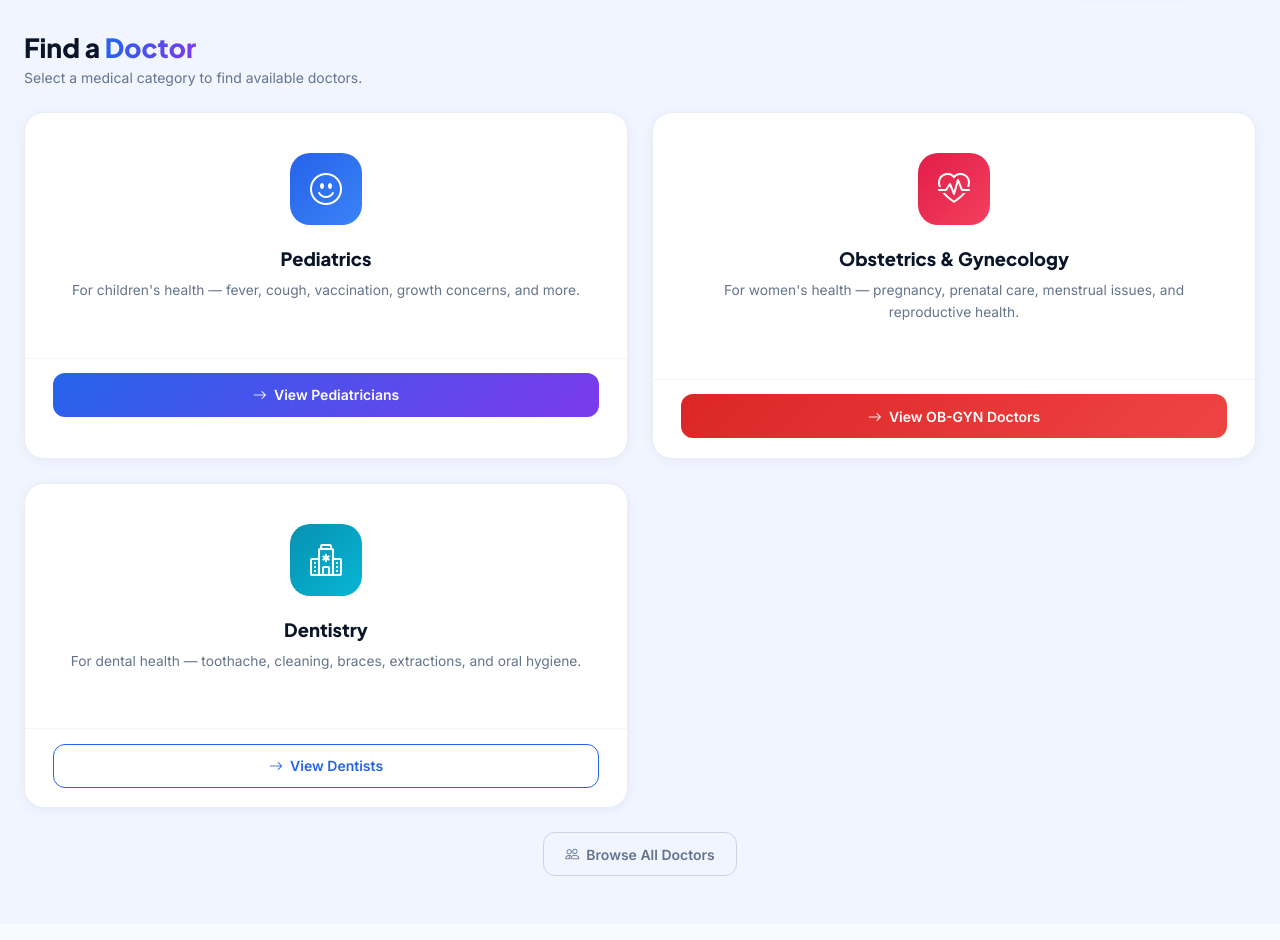
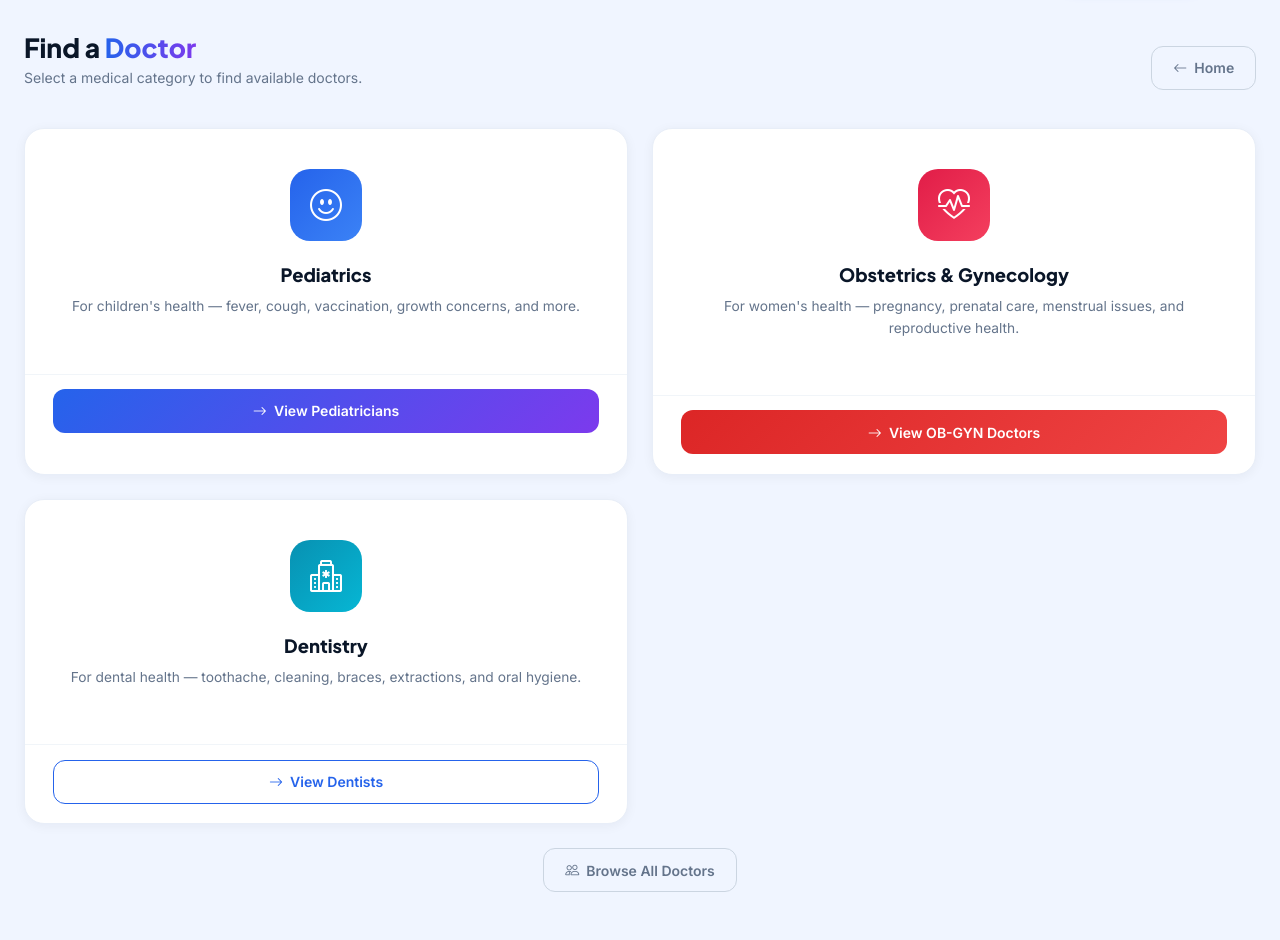
Before and after one commit to alanjenkinspaloga-byte/appointment-system2, a Django app: page /browse/categories/ in a window 1280 px wide. Shown: the part 66-1006 px from the top of the page. Before the commit the page ends 942 px from the top, so only its background shows below. Run offline with Django 4.2, Linux system fonts and the light colour scheme.

Commit message:
refactor: change standalone page back button to redirect to home
- Update doctor_list_standalone.html: 'Categories' button now links to home page
- Update category_select_standalone.html: Add 'Home' button to link back to home page
- Improves user navigation flow from standalone pages back to homepage
- Maintains patient dashboard doctor browsing behavior unchanged

```diff
--- a/templates/patient/category_select_standalone.html
+++ b/templates/patient/category_select_standalone.html
@@ -8,8 +8,13 @@
       <!-- Always full-width for standalone (no sidebar) -->
       <div class="col-12">
         <div class="mb-4">
-          <h1 class="dash-title">Find a <span>Doctor</span></h1>
-          <p class="dash-subtitle">Select a medical category to find available doctors.</p>
+          <div class="d-flex justify-content-between align-items-center mb-3 flex-wrap gap-2">
+            <div>
+              <h1 class="dash-title">Find a <span>Doctor</span></h1>
+              <p class="dash-subtitle">Select a medical category to find available doctors.</p>
+            </div>
+            <a href="{% url 'home' %}" class="btn-dash-outline-muted"><i class="bi bi-arrow-left"></i> Home</a>
+          </div>
         </div>
         <div class="row g-4">
           <div class="col-md-6">
--- a/templates/patient/doctor_list_standalone.html
+++ b/templates/patient/doctor_list_standalone.html
@@ -19,7 +19,7 @@
             <h1 class="dash-title" style="margin-bottom:.1rem;">{% if category %}<span>{{ category }}</span> Doctors{% else %}All <span>Doctors</span>{% endif %}</h1>
             <p class="dash-subtitle">Browse available specialists and view their schedule.</p>
           </div>
-          <a href="{% url 'category_select_standalone' %}" class="btn-dash-outline-muted"><i class="bi bi-arrow-left"></i> Categories</a>
+          <a href="{% url 'home' %}" class="btn-dash-outline-muted"><i class="bi bi-arrow-left"></i> Home</a>
         </div>
 
         <!-- Filter Pills -->
```
